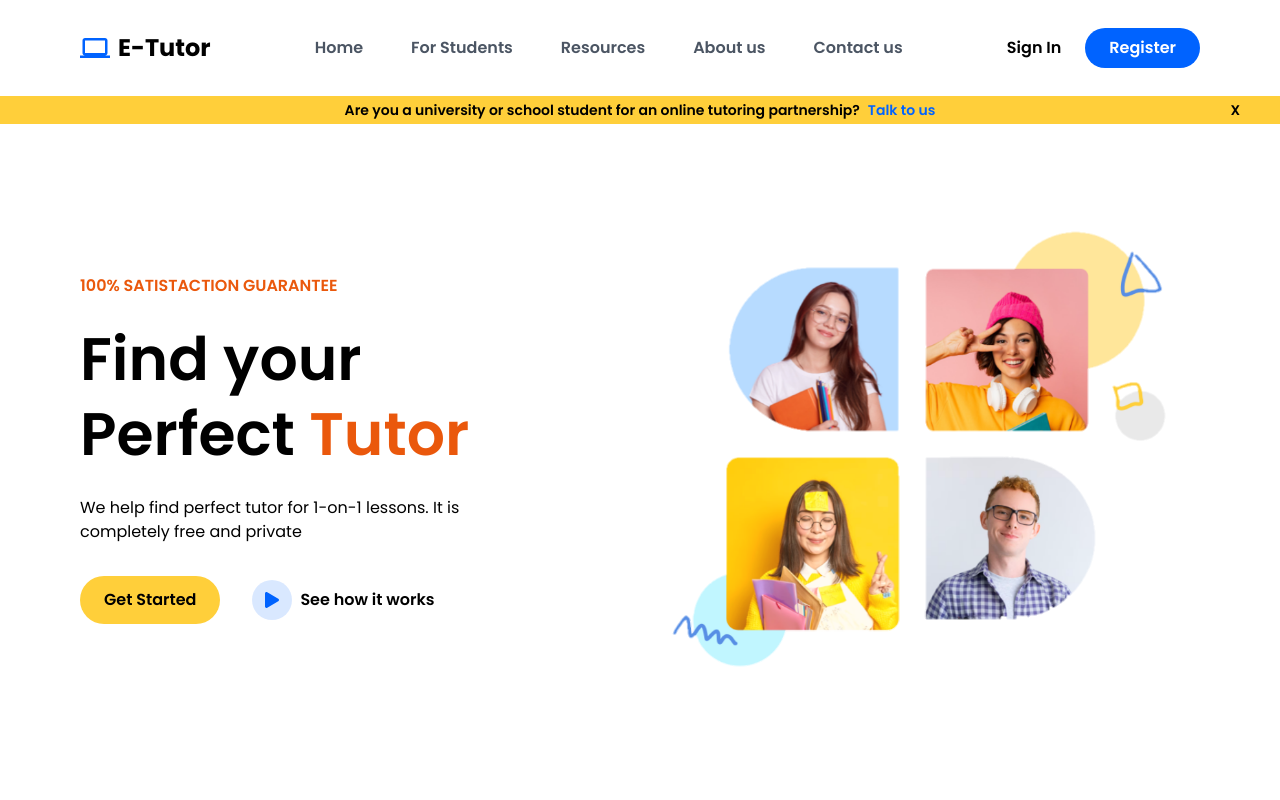
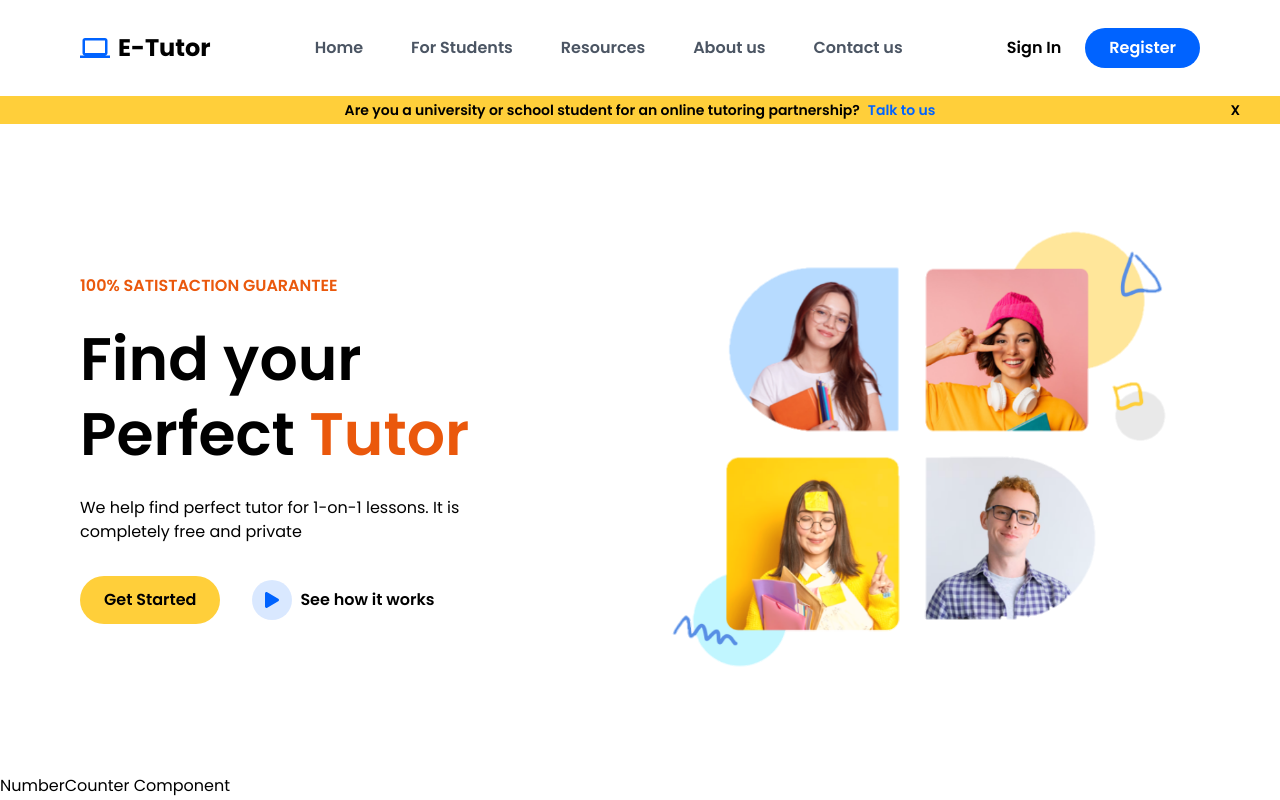
Before and after one commit to wacho91/E-Tutor, a React (Vite) app: page / in a window 1280 px wide. Built offline with nearby package versions, Linux system fonts and the light colour scheme.

Commit message:
NumberCounter Component

```diff
--- a/src/App.jsx
+++ b/src/App.jsx
@@ -1,6 +1,7 @@
 import Hero from "./Components/Hero/Hero"
 import Navbar from "./Components/Navbar/Navbar"
 import NavbarBanner from "./Components/Navbar/NavbarBanner"
+import NumberCounter from "./Components/NumberCounter/NumberCounter"
 
 function App() {
 
@@ -10,6 +11,7 @@ function App() {
       <Navbar />
       <NavbarBanner />
       <Hero />
+      <NumberCounter />
     </main>
   )
 }
--- /dev/null
+++ b/src/Components/NumberCounter/NumberCounter.jsx
@@ -0,0 +1,11 @@
+
+
+const NumberCounter = () => {
+  return (
+    <div>
+       NumberCounter Component
+    </div>
+  )
+}
+
+export default NumberCounter
```
